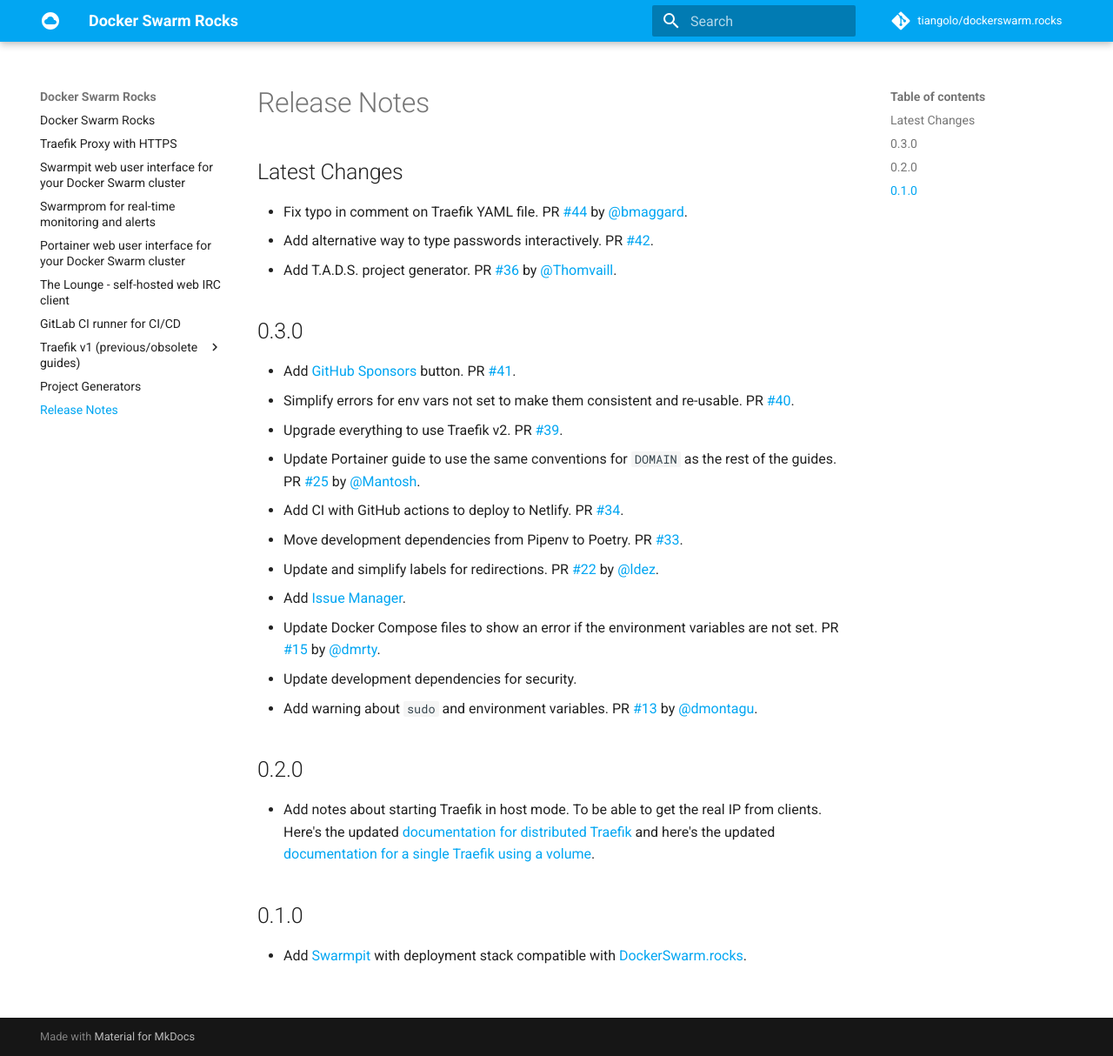
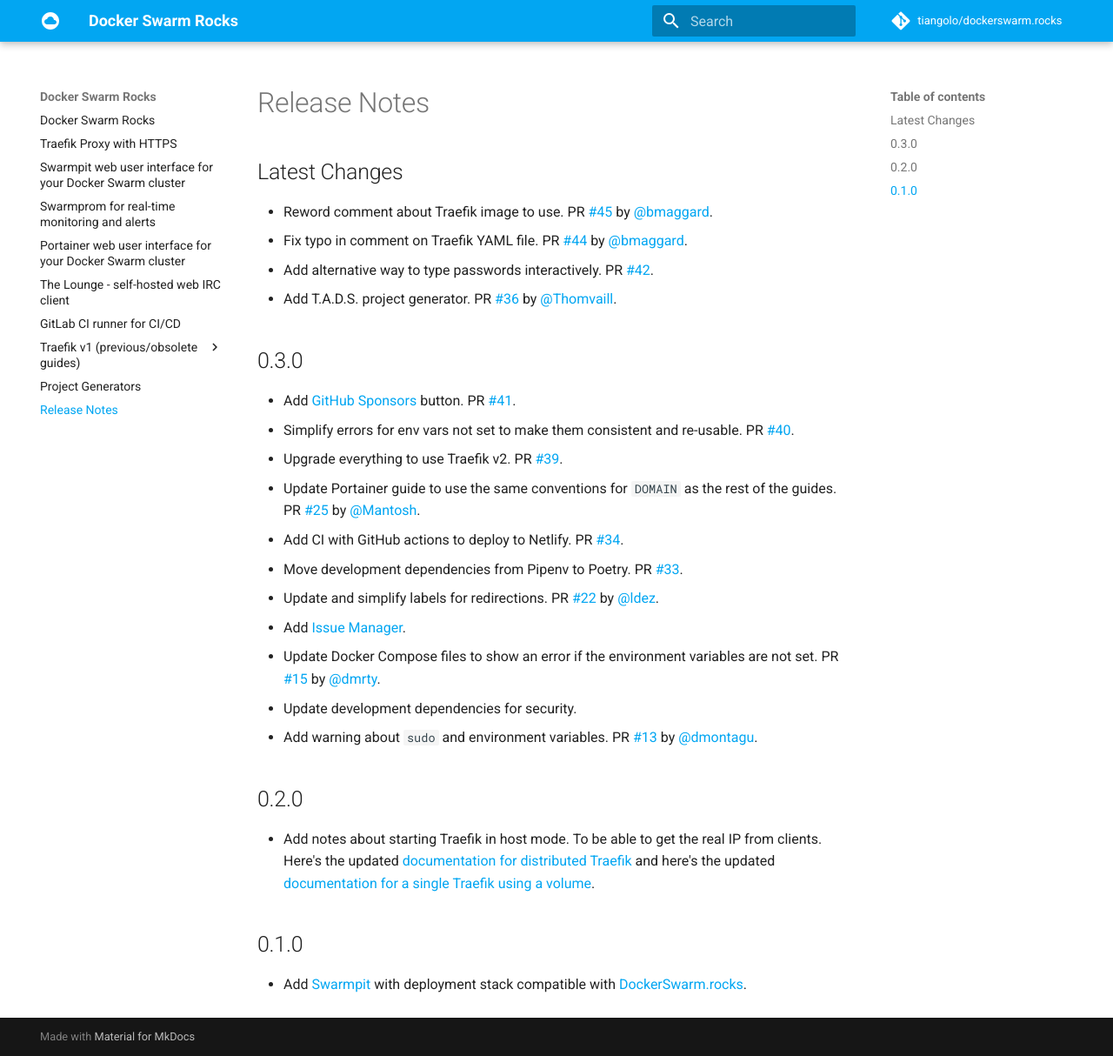
Before and after one commit to tiangolo/dockerswarm.rocks, an MkDocs documentation site: the page built from docs/release-notes.md, in a window 1280 px wide and 1214 px high. Shown: the whole window at 87% size. Built offline with MkDocs 1.6.1 and Material for MkDocs 9.7.7, drawn with Linux system fonts in a browser that asks for light colours; comment, search, counter and statistics services are not loaded.

Commit message:
📝 Update release notes

```diff
--- a/docs/release-notes.md
+++ b/docs/release-notes.md
@@ -2,6 +2,7 @@
 
 ## Latest Changes
 
+* Reword comment about Traefik image to use. PR [#45](https://github.com/tiangolo/dockerswarm.rocks/pull/45) by [@bmaggard](https://github.com/bmaggard).
 * Fix typo in comment on Traefik YAML file. PR [#44](https://github.com/tiangolo/dockerswarm.rocks/pull/44) by [@bmaggard](https://github.com/bmaggard).
 * Add alternative way to type passwords interactively. PR [#42](https://github.com/tiangolo/dockerswarm.rocks/pull/42).
 * Add T.A.D.S. project generator. PR [#36](https://github.com/tiangolo/dockerswarm.rocks/pull/36) by [@Thomvaill](https://github.com/Thomvaill).
```
